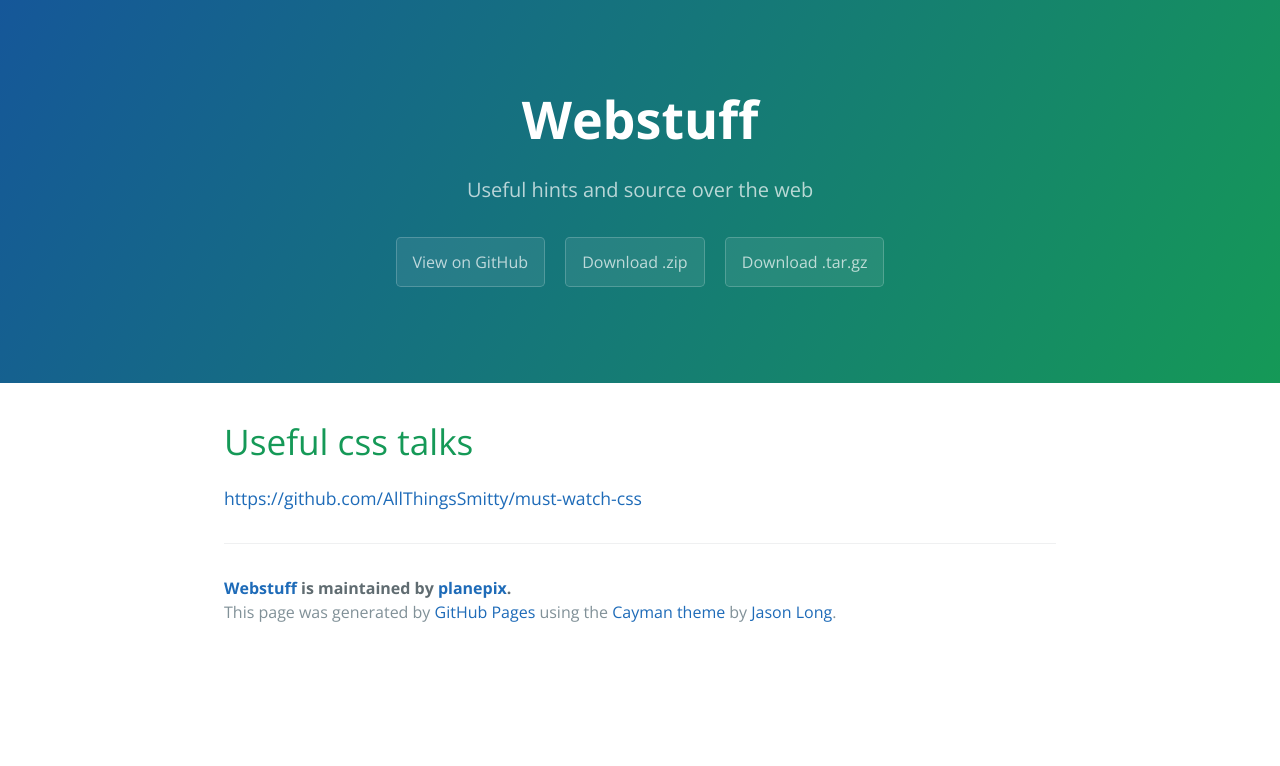
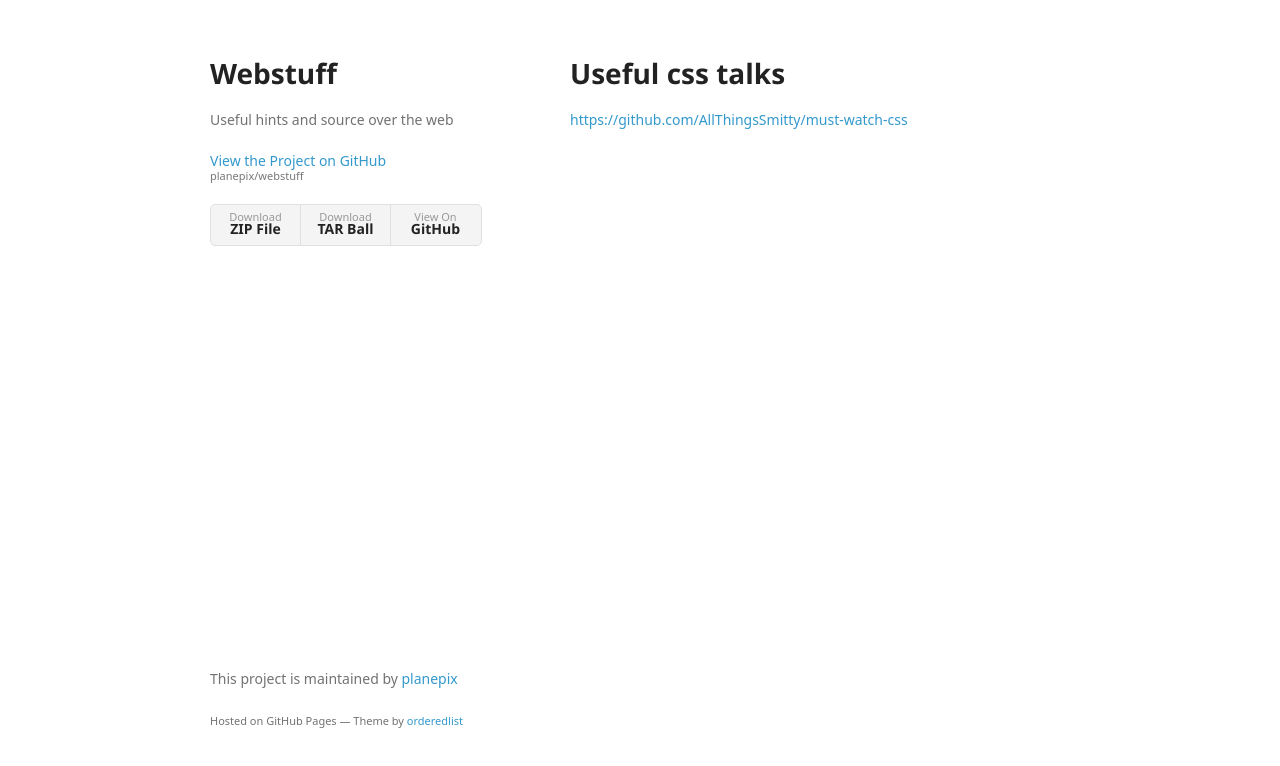
Before and after one commit to planepix/webstuff, a plain HTML site: page index.html in a window 1280 px wide. Drawn offline with nearby package versions, Linux system fonts and the light colour scheme; a web font is replaced by a local one.

```diff
--- a/index.html
+++ b/index.html
@@ -1,37 +1,44 @@
-<!DOCTYPE html>
-<html lang="en-us">
+<!doctype html>
+<html>
   <head>
-    <meta charset="UTF-8">
+    <meta charset="utf-8">
+    <meta http-equiv="X-UA-Compatible" content="chrome=1">
     <title>Webstuff by planepix</title>
-    <meta name="viewport" content="width=device-width, initial-scale=1">
-    <link rel="stylesheet" type="text/css" href="stylesheets/normalize.css" media="screen">
-    <link href='https://fonts.googleapis.com/css?family=Open+Sans:400,700' rel='stylesheet' type='text/css'>
-    <link rel="stylesheet" type="text/css" href="stylesheets/stylesheet.css" media="screen">
-    <link rel="stylesheet" type="text/css" href="stylesheets/github-light.css" media="screen">
+
+    <link rel="stylesheet" href="stylesheets/styles.css">
+    <link rel="stylesheet" href="stylesheets/github-light.css">
+    <meta name="viewport" content="width=device-width">
+    <!--[if lt IE 9]>
+    <script src="//html5shiv.googlecode.com/svn/trunk/html5.js"></script>
+    <![endif]-->
   </head>
   <body>
-    <section class="page-header">
-      <h1 class="project-name">Webstuff</h1>
-      <h2 class="project-tagline">Useful hints and source over the web</h2>
-      <a href="https://github.com/planepix/webstuff" class="btn">View on GitHub</a>
-      <a href="https://github.com/planepix/webstuff/zipball/master" class="btn">Download .zip</a>
-      <a href="https://github.com/planepix/webstuff/tarball/master" class="btn">Download .tar.gz</a>
-    </section>
+    <div class="wrapper">
+      <header>
+        <h1>Webstuff</h1>
+        <p>Useful hints and source over the web</p>
 
-    <section class="main-content">
-      <h1>
+        <p class="view"><a href="https://github.com/planepix/webstuff">View the Project on GitHub <small>planepix/webstuff</small></a></p>
+
+
+        <ul>
+          <li><a href="https://github.com/planepix/webstuff/zipball/master">Download <strong>ZIP File</strong></a></li>
+          <li><a href="https://github.com/planepix/webstuff/tarball/master">Download <strong>TAR Ball</strong></a></li>
+          <li><a href="https://github.com/planepix/webstuff">View On <strong>GitHub</strong></a></li>
+        </ul>
+      </header>
+      <section>
+        <h1>
 <a id="useful-css-talks" class="anchor" href="#useful-css-talks" aria-hidden="true"><span aria-hidden="true" class="octicon octicon-link"></span></a>Useful css talks</h1>
 
 <p><a href="https://github.com/AllThingsSmitty/must-watch-css">https://github.com/AllThingsSmitty/must-watch-css</a></p>
-
-      <footer class="site-footer">
-        <span class="site-footer-owner"><a href="https://github.com/planepix/webstuff">Webstuff</a> is maintained by <a href="https://github.com/planepix">planepix</a>.</span>
-
-        <span class="site-footer-credits">This page was generated by <a href="https://pages.github.com">GitHub Pages</a> using the <a href="https://github.com/jasonlong/cayman-theme">Cayman theme</a> by <a href="https://twitter.com/jasonlong">Jason Long</a>.</span>
+      </section>
+      <footer>
+        <p>This project is maintained by <a href="https://github.com/planepix">planepix</a></p>
+        <p><small>Hosted on GitHub Pages &mdash; Theme by <a href="https://github.com/orderedlist">orderedlist</a></small></p>
       </footer>
-
-    </section>
-
+    </div>
+    <script src="javascripts/scale.fix.js"></script>
 
   </body>
 </html>
```
